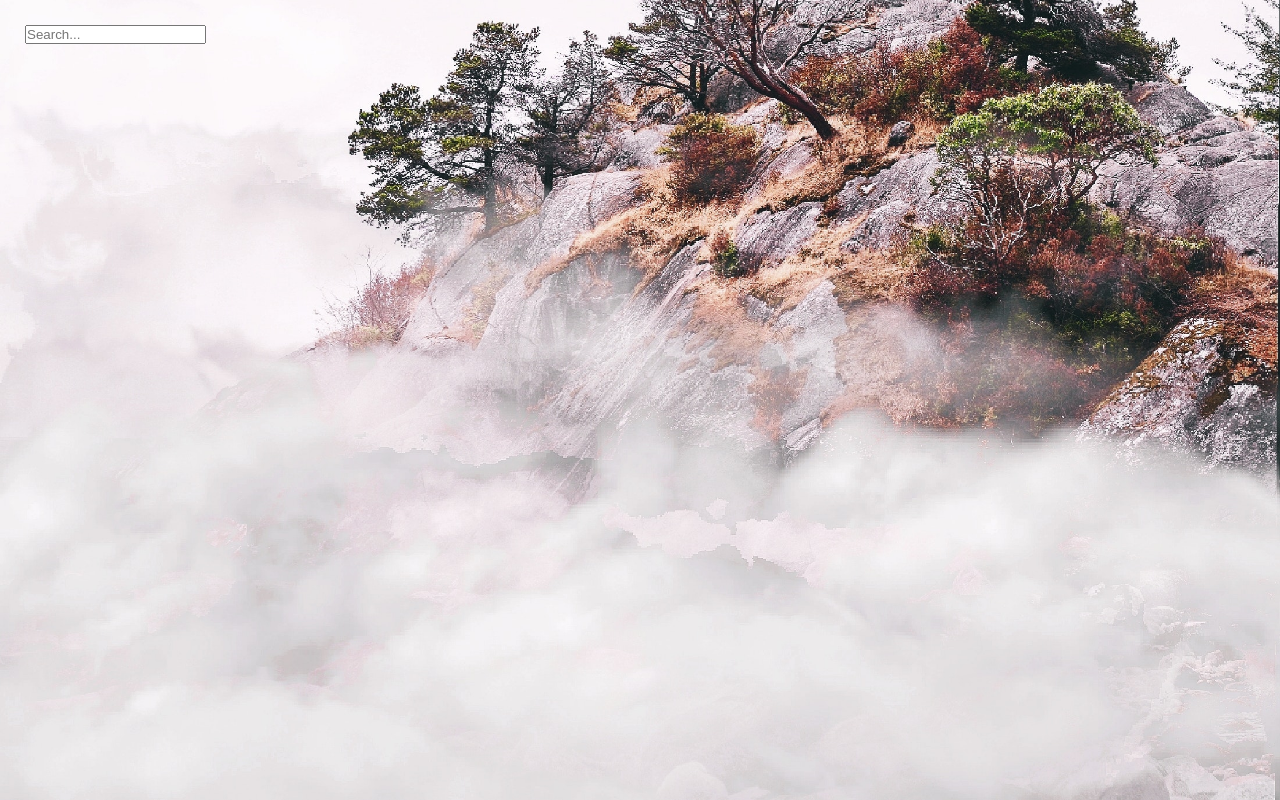
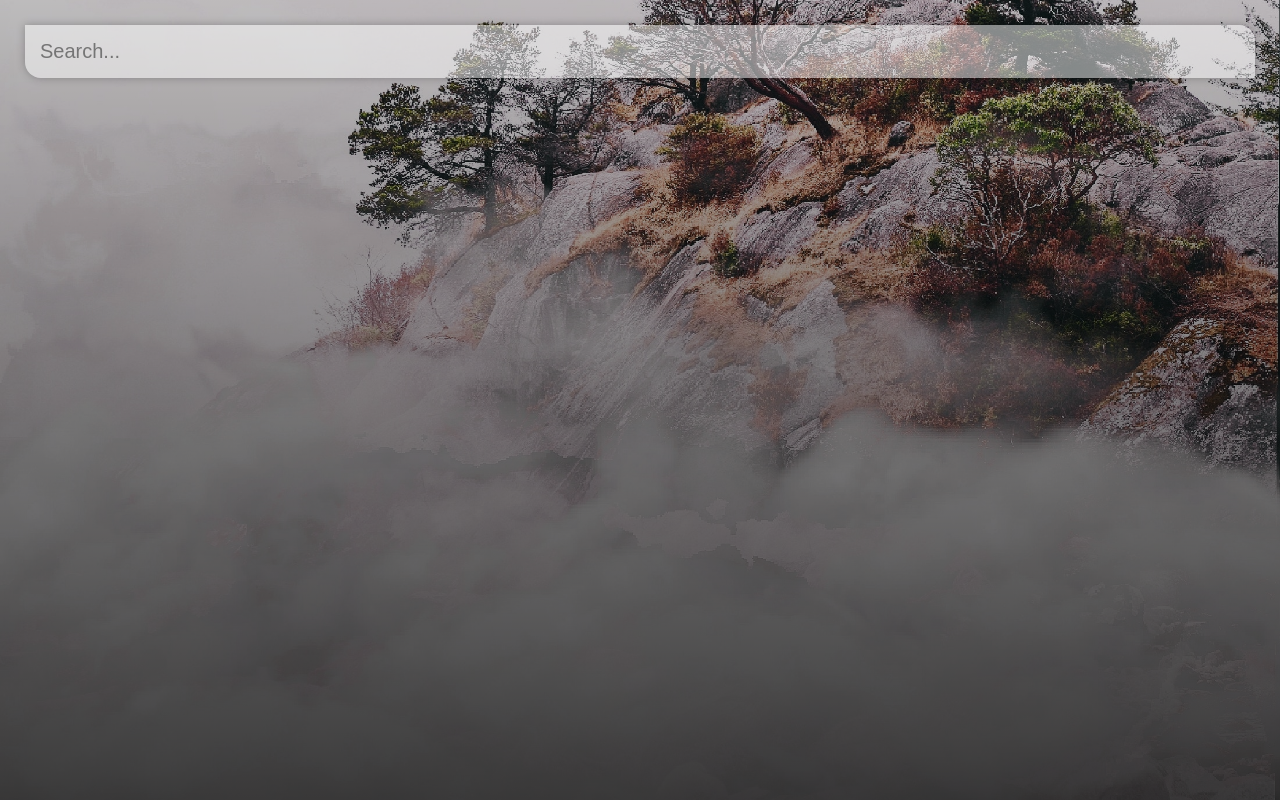
Before and after one commit to rrrichard/weather-app-vue, a Vue app: page / in a window 1280 px wide. Built offline with nearby package versions, Linux system fonts and the light colour scheme.

Commit message:
added transition effect to searchbar

```diff
--- a/src/App.vue
+++ b/src/App.vue
@@ -40,5 +40,40 @@
 main {
   min-height: 100vh;
   padding: 25px;
+
+  background-image: linear-gradient(
+    to bottom,
+    rgba(0, 0, 0, 0.25),
+    rgba(0, 0, 0, 0.75)
+  );
+}
+
+.search-box {
+  width: 100%;
+  margin-bottom: 30px;
+}
+
+.search-box .search-bar {
+  display: block;
+  width: 100%;
+  padding: 15px;
+  color: #313131;
+  font-size: 20px;
+
+  appearance: none;
+  border: none;
+  outline: none;
+  background: none;
+
+  box-shadow: 0px 0px 8px rgba(0, 0, 0, 0.25);
+  background-color: rgba(255, 255, 255, 0.5);
+  border-radius: 0px 16px 0px 16px;
+  transition: 0.4s;
+}
+
+.search-box .search-bar:focus {
+  box-shadow: 0px 0px 16px rgba(0, 0, 0, 0.25);
+  background-color: rgba(255, 255, 255, 0.75);
+  border-radius: 16px 0px 16px 0px;
 }
 </style>
```
